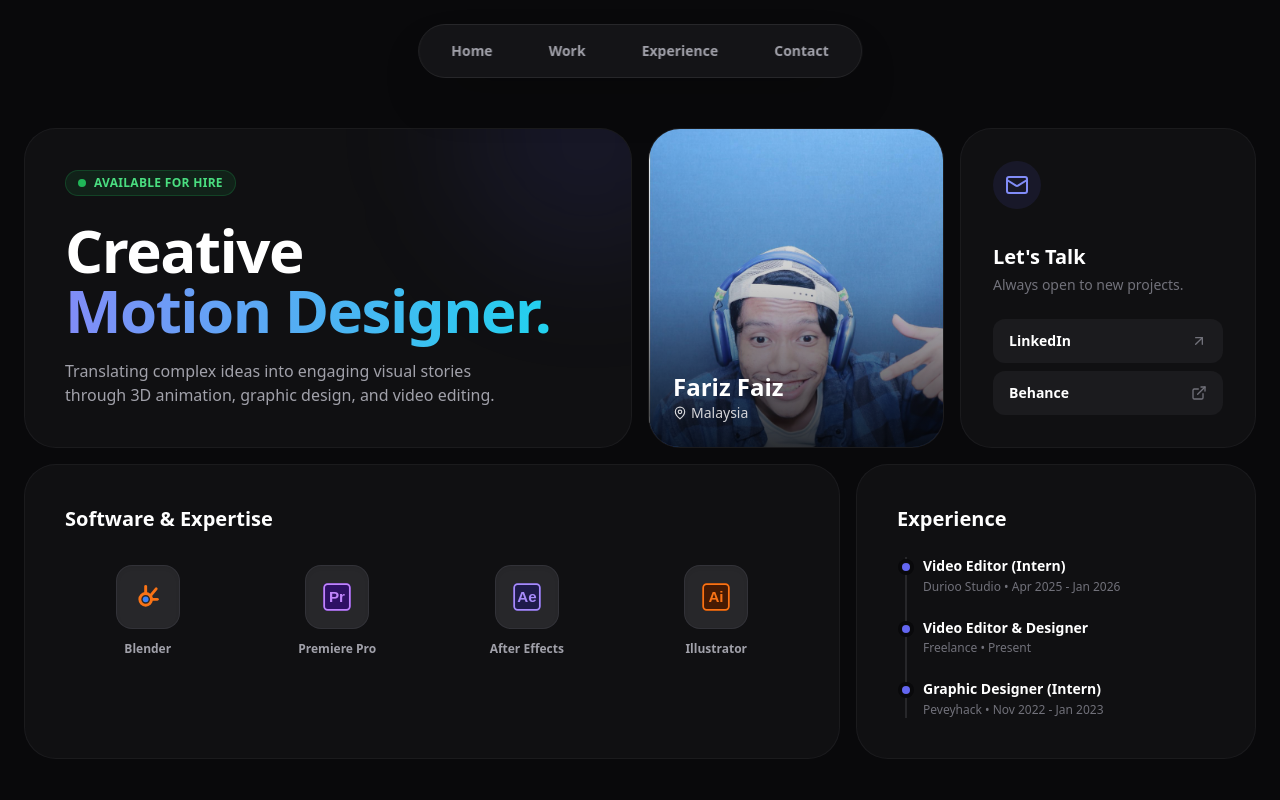
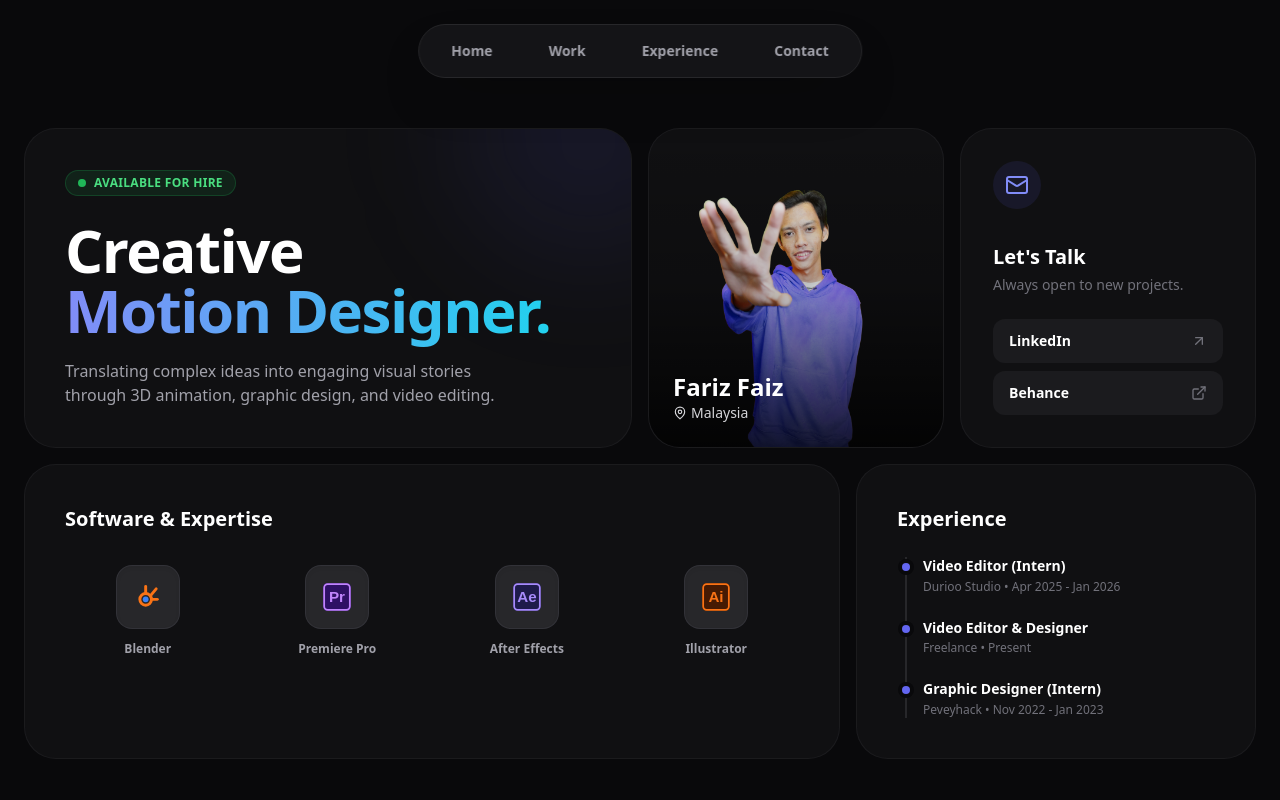
Before and after one commit to farizfaiz123/fixed-portfolio, a React (Vite) app: page / in a window 1280 px wide. Shown: the top 800 px of the page. Built offline with nearby package versions, Linux system fonts and the light colour scheme.

Commit message:
Update App.jsx

```diff
--- a/src/App.jsx
+++ b/src/App.jsx
@@ -228,7 +228,7 @@ const Portfolio = () => {
           {/* Profile Picture Box */}
           <div className="md:col-span-1 lg:col-span-1 bg-zinc-900/50 border border-zinc-800/50 rounded-[2rem] overflow-hidden relative group">
             <img
-              src="/AUDG5UDLL5R51IN6JE2T.jpg"
+              src="/22.png"
               alt="Fariz Faiz"
               className="w-full h-full object-cover transition-transform duration-700 group-hover:scale-110"
               onError={(e) => { e.target.src = "https://placehold.co/600x600/18181b/3f3f46?text=Fariz"; }}
```
